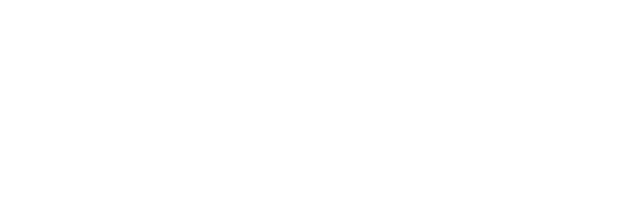
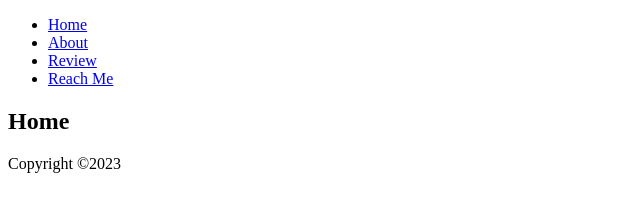
Before and after one commit to D-Raff/basicExample, a plain HTML site: page index.html in a window 1280 px wide. Shown: the whole page, without its empty margins (0-640 px from the left). Drawn offline with Linux system fonts and the light colour scheme.

Commit message:
Home Page

```diff
--- a/index.html
+++ b/index.html
@@ -6,7 +6,22 @@
     <title>Basic Example</title>
 </head>
 <body>
-
+    <header>
+        <nav>
+            <ul>
+                <li><a href="./index.html">Home</a></li>
+                <li><a href="./html/about.html">About</a></li>
+                <li><a href="./html/review.html">Review</a></li>
+                <li><a href="#">Reach Me</a></li>
+            </ul>
+        </nav>
+    </header>
+    <main>
+        <h2>Home</h2>
+    </main>
+    <footer>
+        <p>Copyright &copy;2023</p>
+    </footer>
     <script src="script/code.js"></script>
 </body>
 </html>
```
